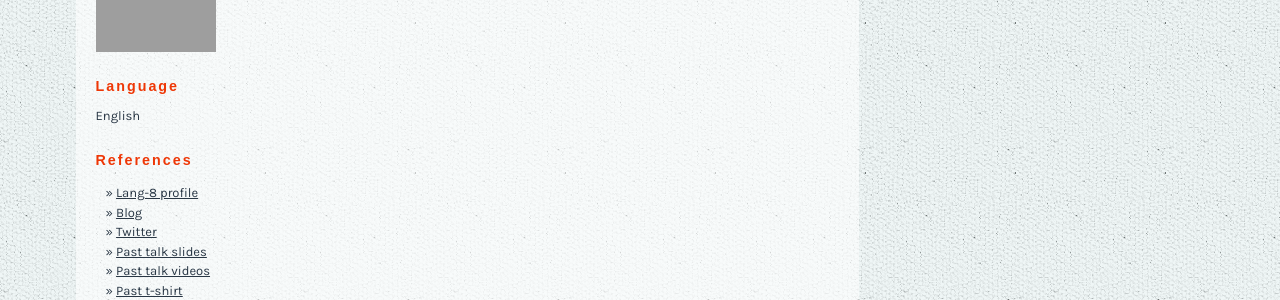
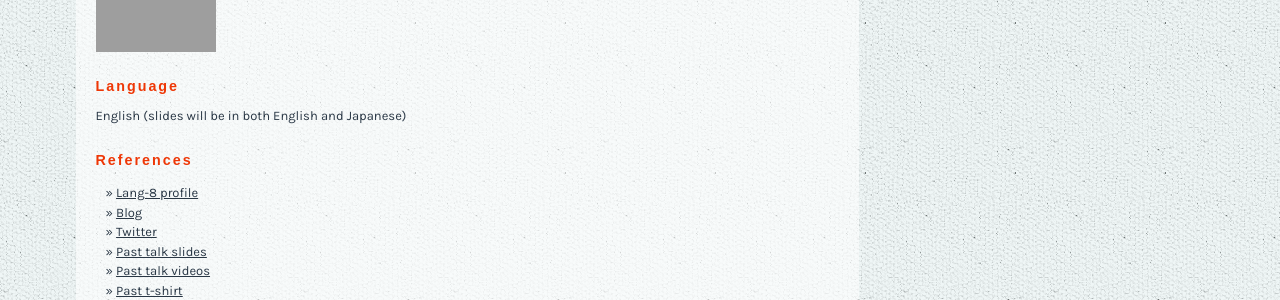
Before and after one commit to ruby-sapporo/sapporo.rubykaigi.org, a Jekyll site: the page built from 2012/en/schedule/details/22.html, in a window 1280 px wide. Shown: the part 1004-1304 px from the top of the page. Built offline with Jekyll 4.4.1, drawn with Linux system fonts in a browser that asks for light colours; nearby versions of some CDN libraries; Markdown is read by kramdown in place of the engine named in the settings; comment, search, counter and statistics services are not loaded; grey boxes are pictures that could not be loaded.

Commit message:
Regenerate schedule pages

```diff
--- a/2012/en/schedule/details/22.html
+++ b/2012/en/schedule/details/22.html
@@ -31,7 +31,7 @@ locale: en
       <img src="http://usericons.relucks.org/github/agrimm" width="120" height="120">
     </p>
   <h3>Language</h3>
-  <p>English</p>
+  <p>English (slides will be in both English and Japanese)</p>
   <h3>References</h3>
   <div class="myReferences">
     <ul>
--- a/2012/ja/schedule/details/22.html
+++ b/2012/ja/schedule/details/22.html
@@ -31,7 +31,7 @@ locale: ja
       <img src="http://usericons.relucks.org/github/agrimm" width="120" height="120">
     </p>
   <h3>発表言語</h3>
-  <p>English</p>
+  <p>English (slides will be in both English and Japanese)</p>
   <h3>参照</h3>
   <div class="myReferences">
     <ul>
```
